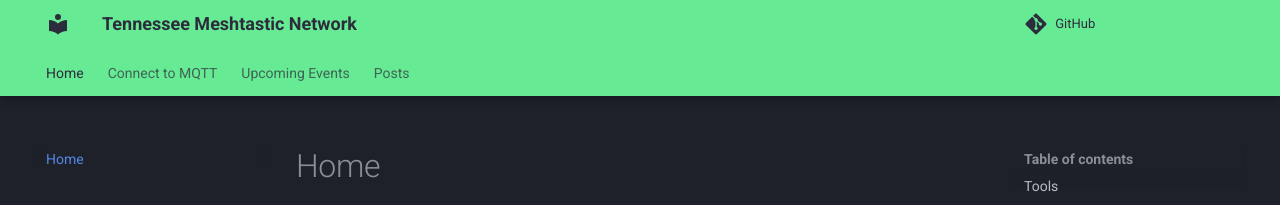
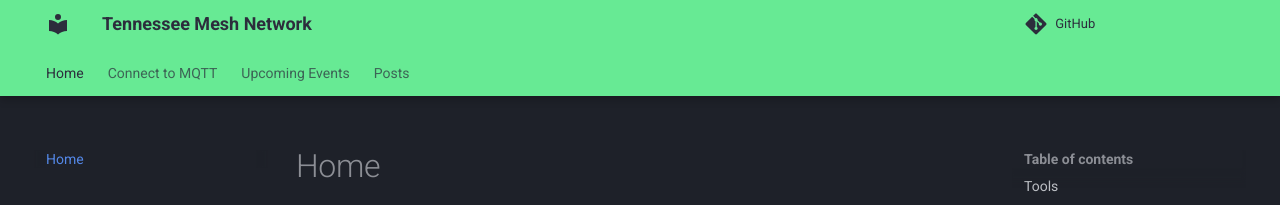
Before and after one commit to tnmesh/homepage, an MkDocs documentation site: the page built from docs/index.md, in a window 1280 px wide. Shown: the top 205 px of the page. Built offline with MkDocs 1.6.1 and Material for MkDocs 9.7.7, drawn with Linux system fonts in a browser that asks for light colours; comment, search, counter and statistics services are not loaded.

Commit message:
chore: use 'Mesh' instead to open the possibilities of using MeshCore along with Meshtastic

```diff
--- a/mkdocs.yml
+++ b/mkdocs.yml
@@ -1,4 +1,4 @@
-site_name: Tennessee Meshtastic Network
+site_name: Tennessee Mesh Network
 site_url: https://tnmesh.org
 site_description: A project dedicated to providing information for the Meshtastic network in the state of Tennessee.
 
```
